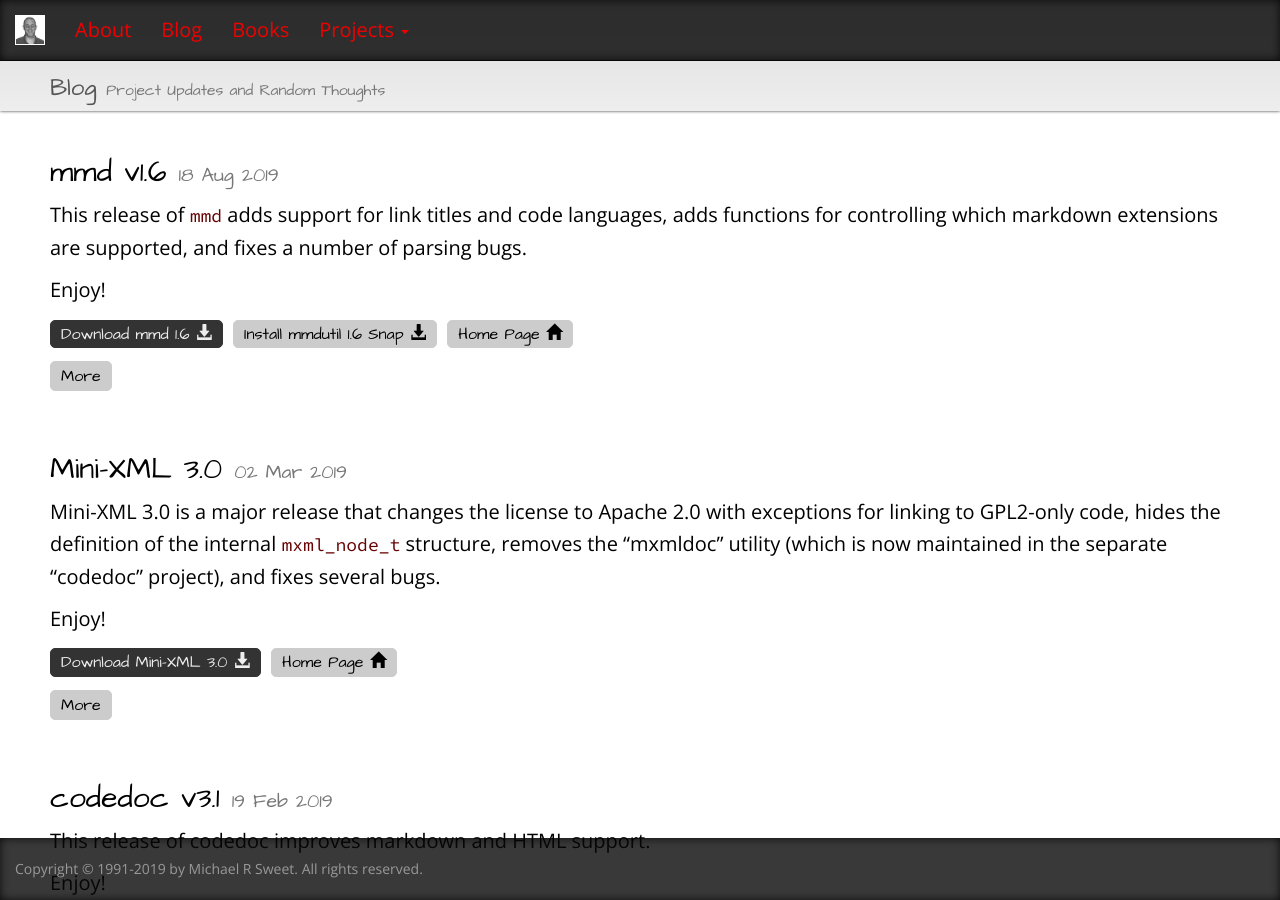
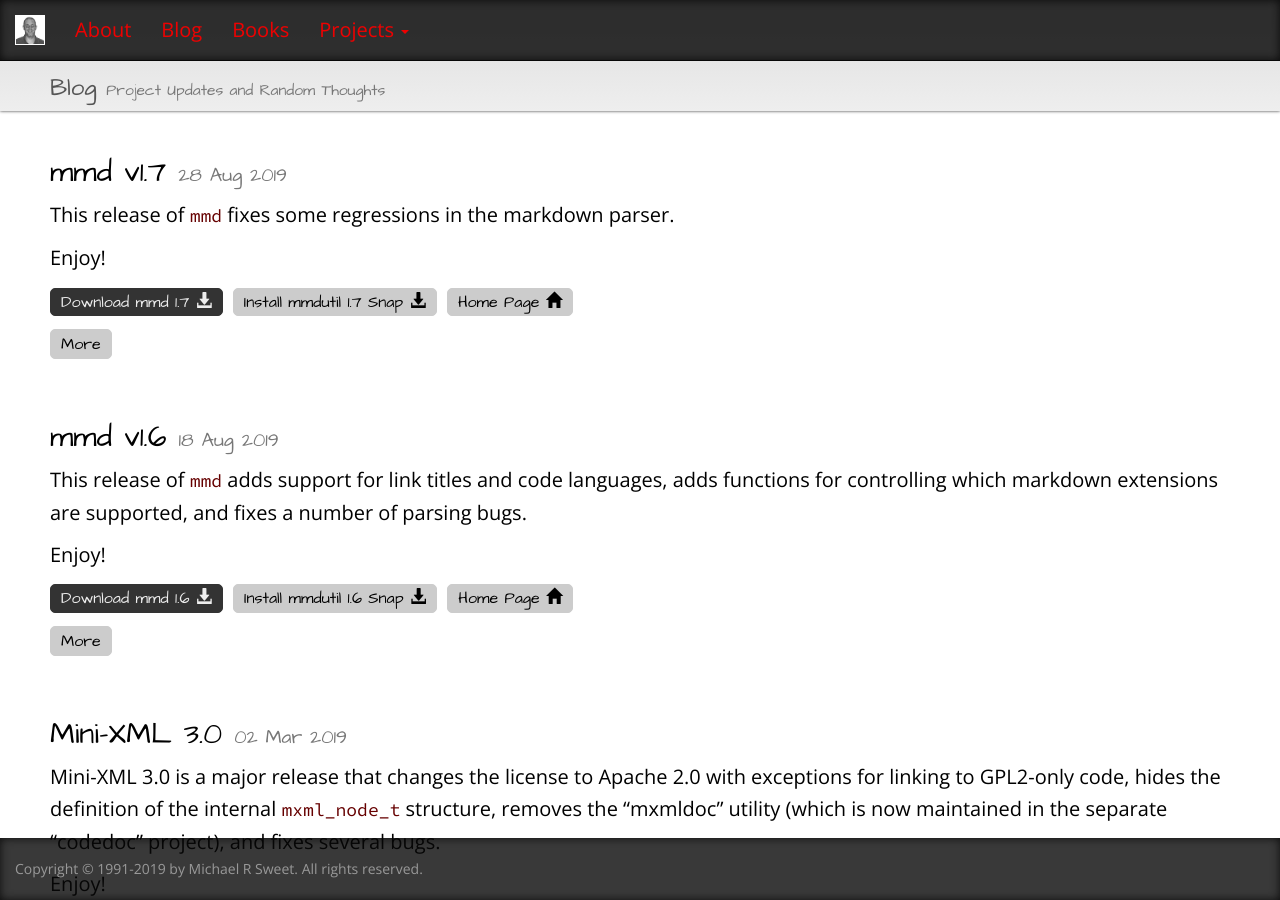
Before and after one commit to michaelrsweet/michaelrsweet.github.com, a Jekyll site: the page built from blog.html, in a window 1280 px wide and 900 px high. Built offline with Jekyll 4.4.1, drawn with Linux system fonts in a browser that asks for light colours.

Commit message:
mmd 1.7 release

```diff
--- /dev/null
+++ b/_posts/2019-08-28-mmd-1.7.md
@@ -0,0 +1,22 @@
+---
+title: mmd v1.7
+category: mmd
+layout: post
+permalink: /blog/:year-:month-:day-:title.html
+excerpt_separator: <!--more-->
+---
+
+This release of `mmd` fixes some regressions in the markdown parser.
+
+Enjoy!
+
+<a class="btn btn-primary" href="https://github.com/michaelrsweet/mmd/releases/tag/v1.7">Download mmd 1.7 <span class="glyphicon glyphicon-download-alt" aria-hidden="true"></span></a>
+<a class="btn btn-default" href="https://snapcraft.io/mmdutil">Install mmdutil 1.7 Snap <span class="glyphicon glyphicon-download-alt" aria-hidden="true"></span></a>
+<a class="btn btn-default" href="/mmd/index.html">Home Page <span class="glyphicon glyphicon-home" aria-hidden="true"></span></a>
+
+<!--more-->
+
+Changes include:
+
+- Fixed table parsing (Issue #11)
+- Fixed block-quoted Setext heading parsing.
--- a/mmd/mmd.md
+++ b/mmd/mmd.md
@@ -3,7 +3,7 @@ title: How to Use the mmd "Library"
 subtitle: A Miniature Markdown "Library"
 author: Michael R Sweet
 copyright: Copyright © 2017-2019 by Michael R Sweet
-version: 1.6
+version: 1.7
 project: mmd
 project_name: mmd
 logo: mmd-160.png
```
